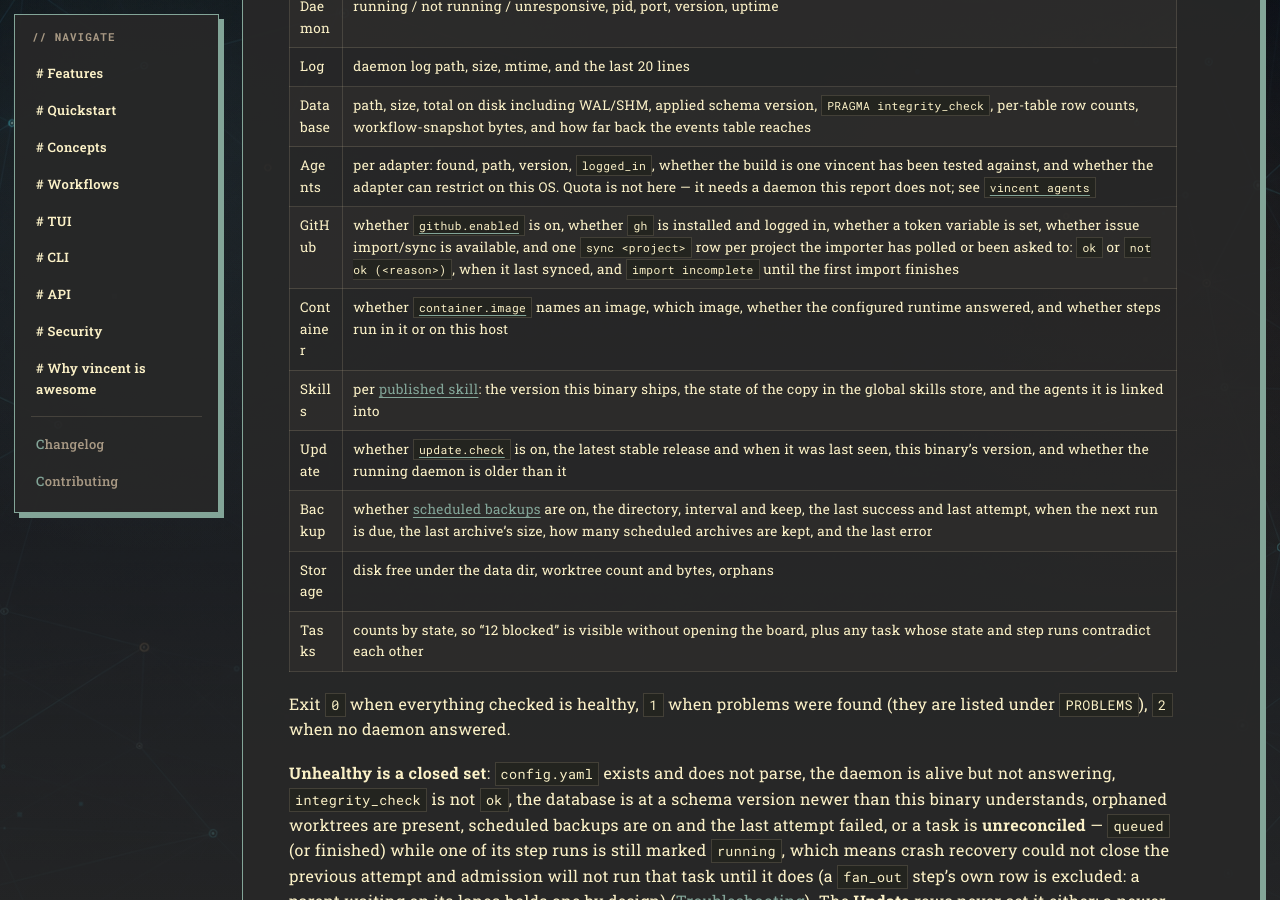
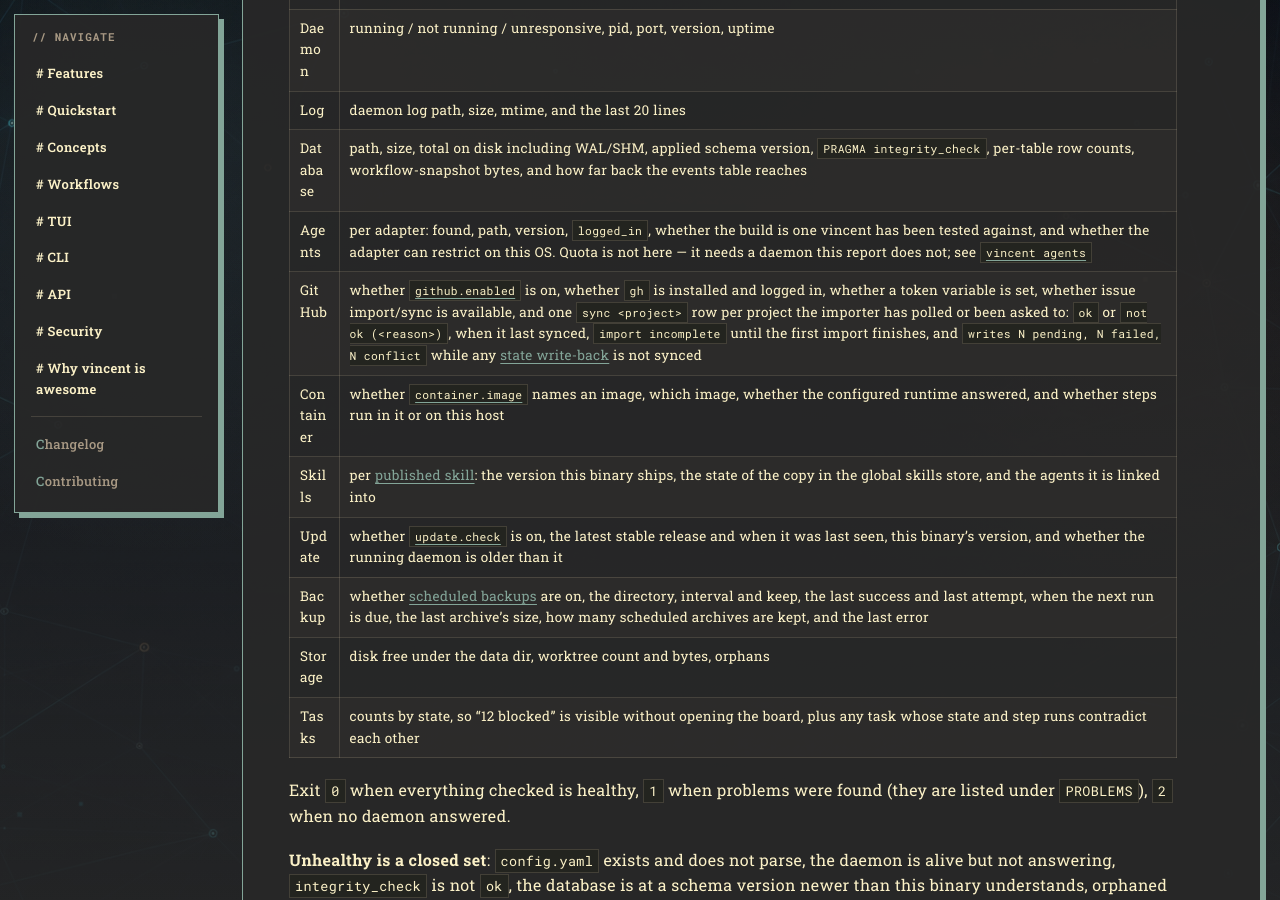
Before and after one commit to lezli01/vincent, a Jekyll site: the page built from docs/reference/cli.md, in a window 1280 px wide and 900 px high, scrolled down 3829 px. Built offline with Jekyll 4.4.1, drawn with Linux system fonts in a browser that asks for light colours; our own code applies the rules of GitHub Pages for plain Markdown files.

Commit message:
docs: list write-back counts in the doctor sync row
Co-Authored-By: Claude Opus 5.5 (1M context) <noreply@anthropic.com>

```diff
--- a/docs/reference/cli.md
+++ b/docs/reference/cli.md
@@ -117,7 +117,7 @@ One report answering "why is nothing running?". Twelve groups:
 | Log | daemon log path, size, mtime, and the last 20 lines |
 | Database | path, size, total on disk including WAL/SHM, applied schema version, `PRAGMA integrity_check`, per-table row counts, workflow-snapshot bytes, and how far back the events table reaches |
 | Agents | per adapter: found, path, version, `logged_in`, whether the build is one vincent has been tested against, and whether the adapter can restrict on this OS. Quota is not here — it needs a daemon this report does not; see [`vincent agents`](#vincent-agents) |
-| GitHub | whether [`github.enabled`](configuration.md#github) is on, whether `gh` is installed and logged in, whether a token variable is set, whether issue import/sync is available, and one `sync <project>` row per project the importer has polled or been asked to: `ok` or `not ok (<reason>)`, when it last synced, and `import incomplete` until the first import finishes |
+| GitHub | whether [`github.enabled`](configuration.md#github) is on, whether `gh` is installed and logged in, whether a token variable is set, whether issue import/sync is available, and one `sync <project>` row per project the importer has polled or been asked to: `ok` or `not ok (<reason>)`, when it last synced, `import incomplete` until the first import finishes, and `writes N pending, N failed, N conflict` while any [state write-back](api.md#state-write-back) is not synced |
 | Container | whether [`container.image`](configuration.md#container) names an image, which image, whether the configured runtime answered, and whether steps run in it or on this host |
 | Skills | per [published skill](#vincent-skills): the version this binary ships, the state of the copy in the global skills store, and the agents it is linked into |
 | Update | whether [`update.check`](configuration.md#update) is on, the latest stable release and when it was last seen, this binary's version, and whether the running daemon is older than it |
```
